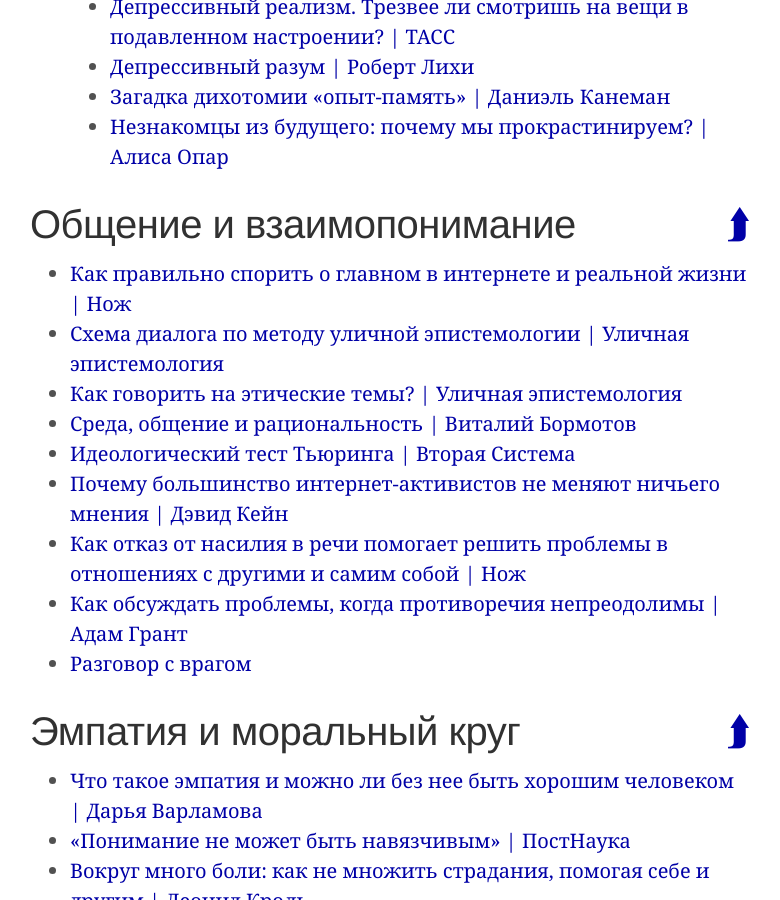
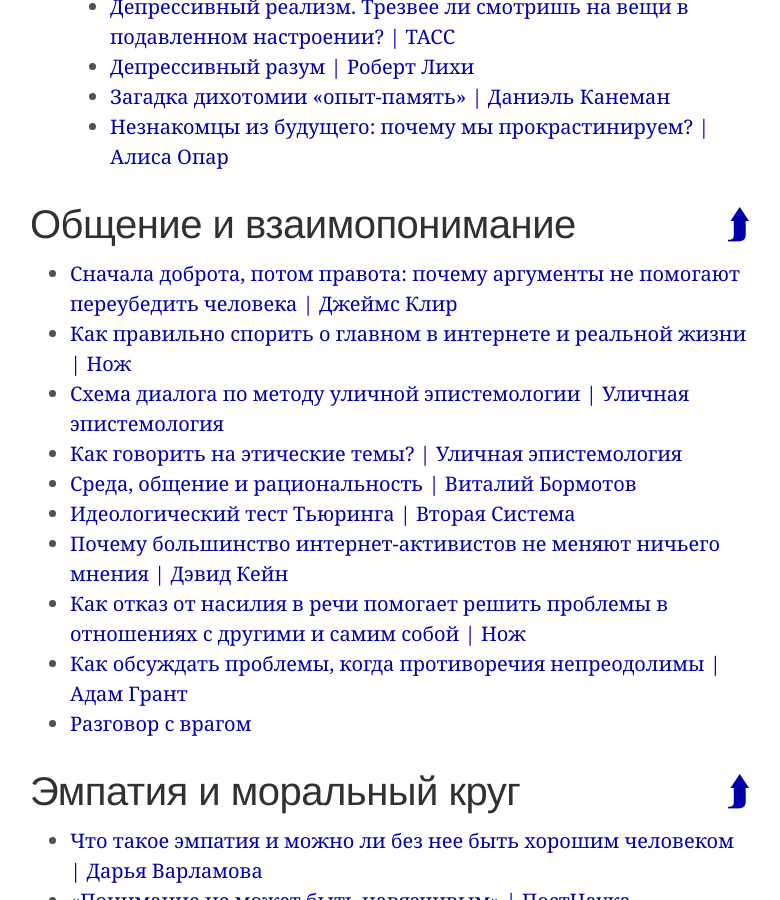
Before and after one commit to ReducingSuffering/reducingsuffering.github.io, a Jekyll site: the page built from index.md, in a window 1280 px wide and 900 px high, scrolled down 9417 px. Shown: the whole window, without its empty margins (250-1030 px from the left). Built offline with Jekyll 4.4.1, drawn with Linux system fonts in a browser that asks for light colours.

Commit message:
Update communication.html

```diff
--- a/_lists/communication.html
+++ b/_lists/communication.html
@@ -4,6 +4,7 @@
 order: 3
 mark: Общение_и_взаимопонимание
 nodes:
+- 838 # Сначала доброта, потом правота: почему аргументы не помогают переубедить человека — Джеймс Клир
 - 317 # Как правильно спорить о главном в интернете и реальной жизни — Нож
 - 341 # Схема диалога — Уличная эпистемология
 - 480 # Как говорить на этические темы? — Уличная эпистемология
```
